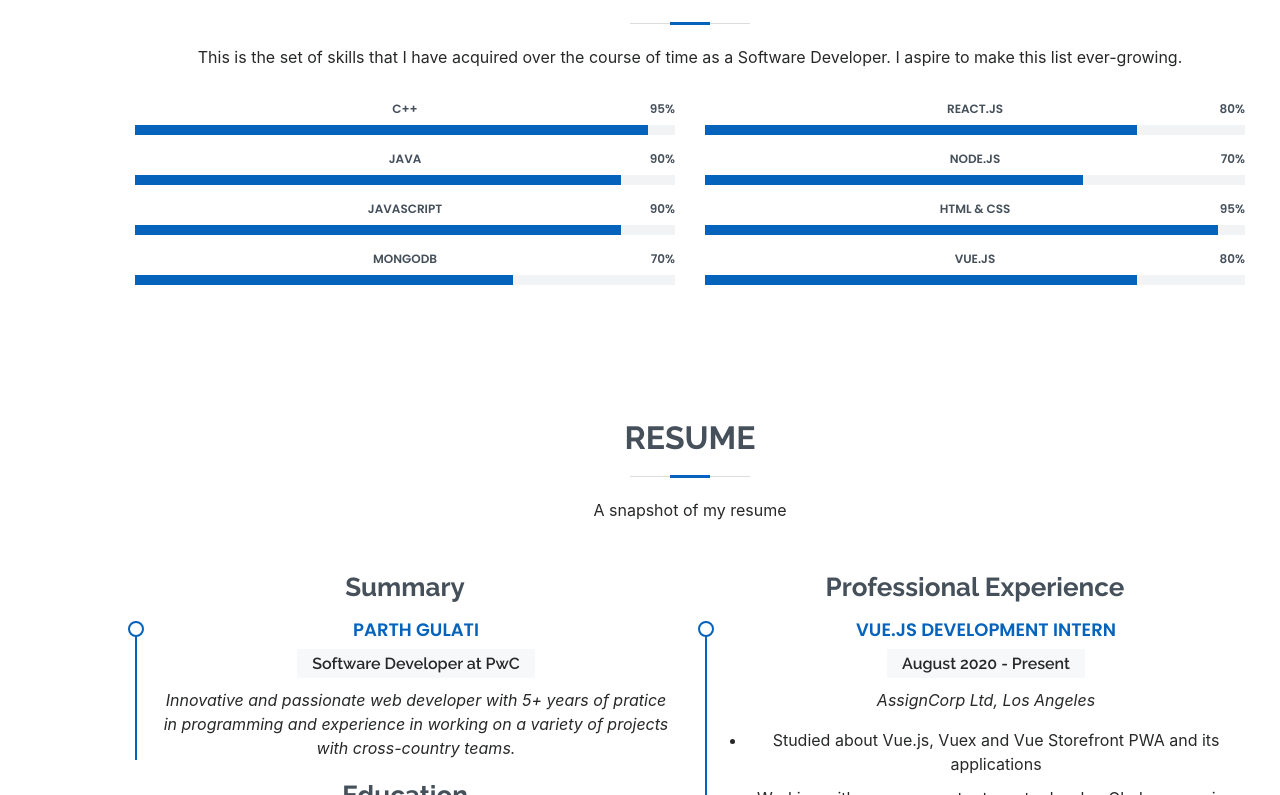
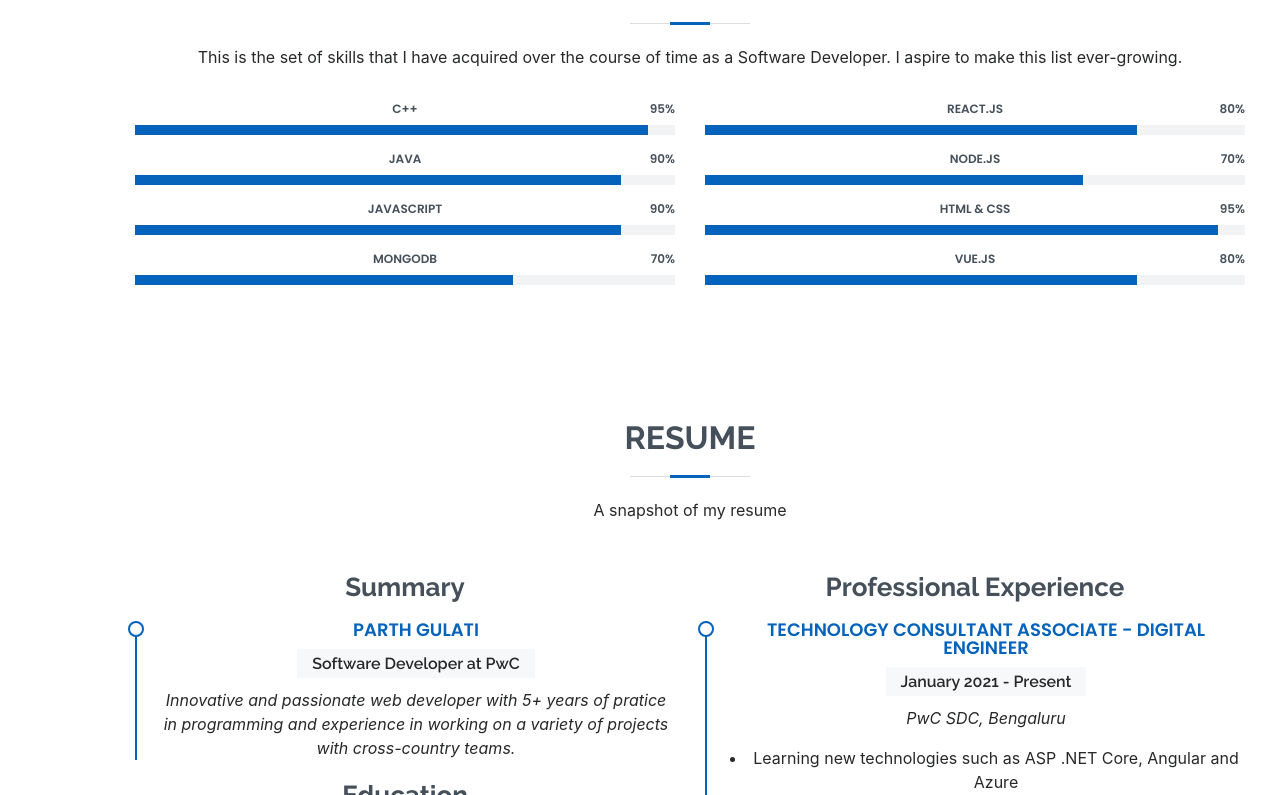
Before and after one commit to parth-gulati/parthgulati, a React (Create React App) app: page / in a window 1280 px wide. Shown: the part 2005-2800 px from the top of the page. Built offline with nearby package versions, Linux system fonts and the light colour scheme.

Commit message:
added new experience

```diff
--- a/src/ResumeData.js
+++ b/src/ResumeData.js
@@ -131,12 +131,19 @@ let resumeData = {
   },
   ex4: {
     title: "VUE.JS DEVELOPMENT INTERN",
-    period: "August 2020 - Present",
+    period: "August 2020 - January 2021",
     location: "AssignCorp Ltd, Los Angeles",
     des1:
       "Studied about Vue.js, Vuex and Vue Storefront PWA and its applications",
     des2:
       "Working with a cross country team to develop Glyde.com using Vue Storefront PWA",
+  },
+
+  ex5: {
+    title: "TECHNOLOGY CONSULTANT ASSOCIATE - DIGITAL ENGINEER",
+    period: "January 2021 - Present",
+    location: "PwC SDC, Bengaluru",
+    des1: "Learning new technologies such as ASP .NET Core, Angular and Azure",
   },
 };
 
--- a/src/components/main/Resume.js
+++ b/src/components/main/Resume.js
@@ -72,6 +72,16 @@ export default class Resume extends Component {
               <div className="col-lg-6">
                 <h3 className="resume-title">Professional Experience</h3>
                 <div className="resume-item">
+                  <h4>{resumeData.ex5.title}</h4>
+                  <h5>{resumeData.ex5.period}</h5>
+                  <p>
+                    <em>{resumeData.ex5.location}</em>
+                  </p>
+                  <ul>
+                    <li>{resumeData.ex5.des1}</li>
+                  </ul>
+                </div>
+                <div className="resume-item">
                   <h4>{resumeData.ex4.title}</h4>
                   <h5>{resumeData.ex4.period}</h5>
                   <p>
```
